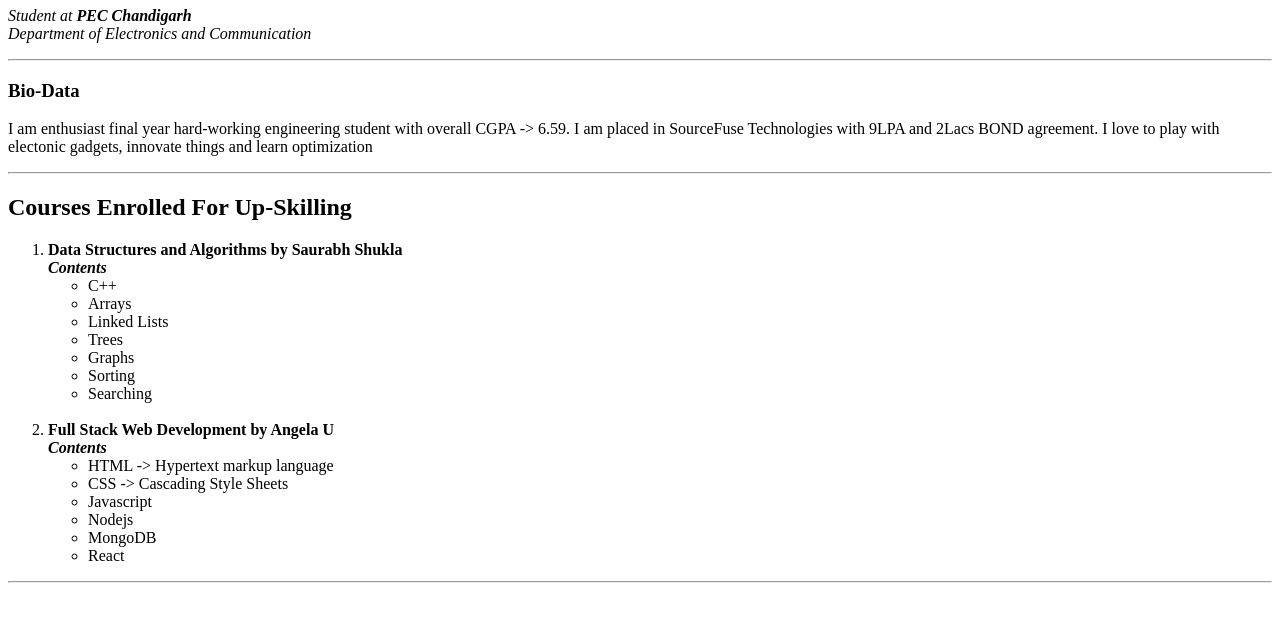
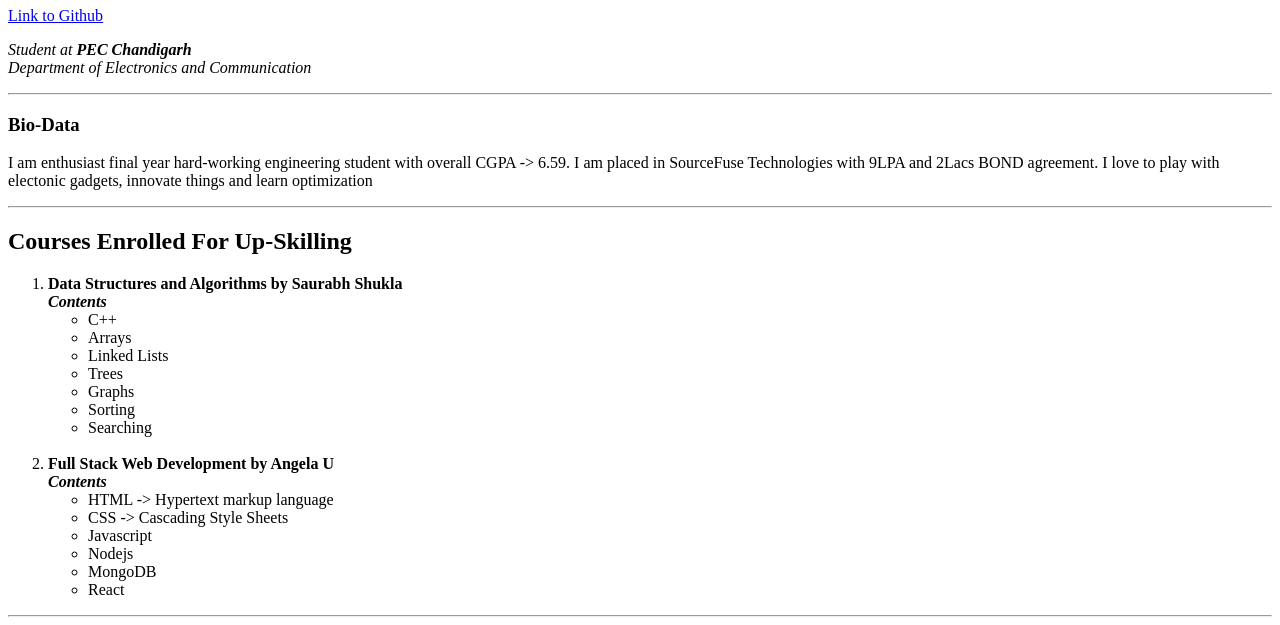
Before and after one commit to shljsl75891/Personal-Site, a plain HTML site: page index.html in a window 1280 px wide. Shown: the part 235-860 px from the top of the page. Before the commit the page ends 826 px from the top, so only its background shows below. Drawn offline with Linux system fonts and the light colour scheme.

Commit message:
learning

```diff
--- a/index.html
+++ b/index.html
@@ -5,8 +5,13 @@
     <title>Personal Website 💕</title>
   </head>
   <body>
+    <!-- Img Tag -->
     <img src="./imgs/pro.png" alt="img" height="150" />
+    <br />
     <h1>Sahil Jassal</h1>
+
+    <!-- Anchor Tag: href->HyperLink Refrence -->
+    <a href="http://github.com/shljsl75891">Link to Github</a>
     <p>
       <em>Student at <strong>PEC Chandigarh</strong></em
       ><br />
@@ -14,6 +19,7 @@
       <br />
     </p>
 
+    <!-- Simple HTML Tags -->
     <hr />
     <h3>Bio-Data</h3>
     <p>
@@ -24,6 +30,7 @@
     </p>
     <hr />
     <h2>Courses Enrolled For Up-Skilling</h2>
+    <!-- Ordered and Unordered Lists -->
     <ol>
       <li>
         <strong>Data Structures and Algorithms by Saurabh Shukla</strong>
```
